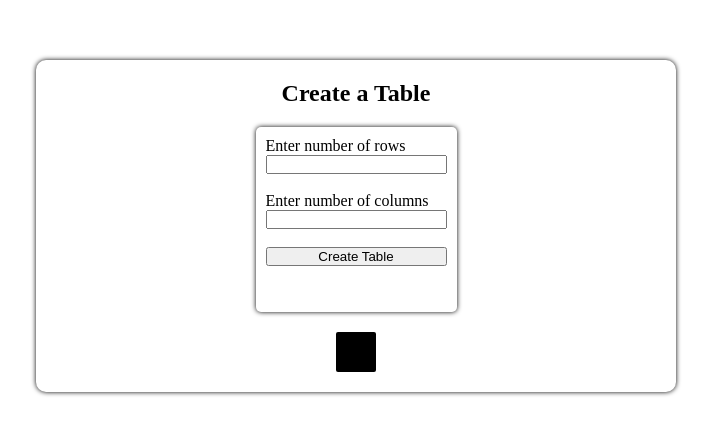
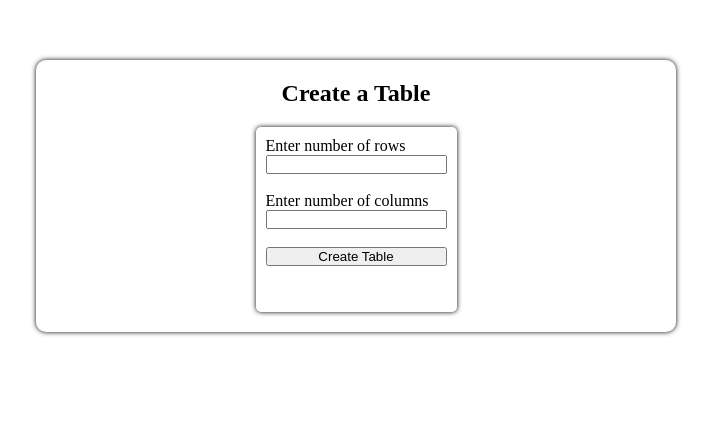
Before and after one commit to Deeprajmahle/table_with_js, a plain HTML site: page index.html in a window 1280 px wide. Shown: the whole page, without its empty margins (284-995 px from the left). Drawn offline with Linux system fonts and the light colour scheme.

Commit message:
Update index.html

```diff
--- a/index.html
+++ b/index.html
@@ -22,7 +22,7 @@
  <button type="submit">Create Table</button><br><br>
     </form>
 
-        <div id="explorintable"></div>
+        <!-- <div id="explorintable"></div> -->
 
 
     </div>
```
